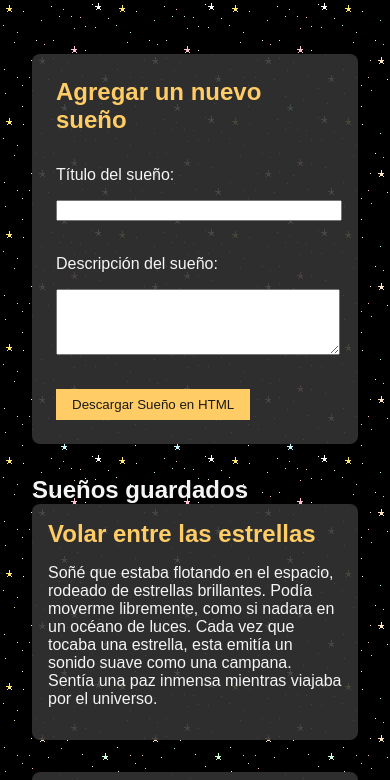
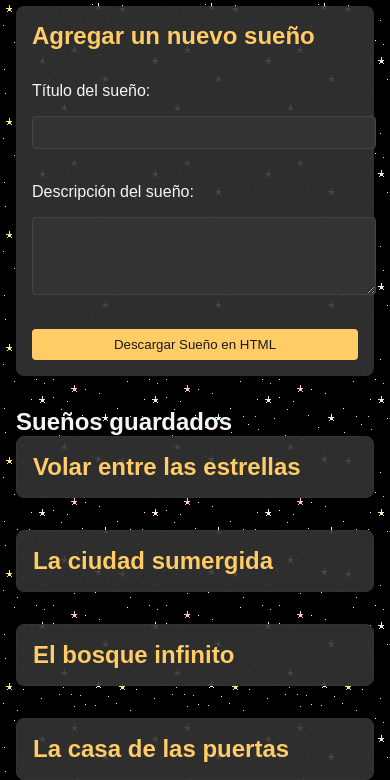
Before and after one commit to meowrhino/somnis, a plain HTML site: page index.html in a window 390 px wide. Shown: the part 142-922 px from the top of the page. Drawn offline with Linux system fonts and the light colour scheme.

Commit message:
6_styles

```diff
--- a/styles.css
+++ b/styles.css
@@ -2,7 +2,6 @@
 
 body {
     background: url('images/background.gif') repeat;
-    /* background: url('http://hk.geocities.com/chaukaiwang/background.gif') repeat;*/
     color: #F5F5F5; /* Blanco roto */
     font-family: 'Arial', sans-serif;
     margin: 0;
@@ -21,7 +20,6 @@ header h1 {
     font-size: 2rem;
 }
 
-
 h2 {
     margin: 0;
 }
@@ -32,6 +30,8 @@ h2 {
 
 main {
     padding: 2rem;
+    max-width: 800px;
+    margin: 0 auto;
 }
 
 #dream-form {
@@ -55,12 +55,22 @@ main {
     margin-bottom: 1rem;
 }
 
+#dreamForm input, #dreamForm textarea {
+    padding: 0.5rem;
+    background-color: #333;
+    border: 1px solid #444;
+    color: #F5F5F5;
+    border-radius: 4px;
+}
+
 #dreamForm button {
     background-color: #FFCC66;
     color: #1a1a1a;
     border: none;
     padding: 0.5rem 1rem;
     cursor: pointer;
+    border-radius: 4px;
+    transition: background-color 0.3s;
 }
 
 #dreamForm button:hover {
@@ -72,6 +82,18 @@ article {
     margin-bottom: 2rem;
     padding: 1rem;
     border-radius: 8px;
+    border: 1px solid #333;
+    cursor: pointer;
+    transition: transform 0.2s, border-color 0.3s;
+}
+
+article.collapsed p {
+    display: none;
+}
+
+article:hover {
+    transform: scale(1.02);
+    border-color: #FFCC66;
 }
 
 article h2 {
@@ -81,3 +103,22 @@ article h2 {
 article p {
     color: #F5F5F5; /* Blanco roto */
 }
+
+/* Responsividad */
+@media (max-width: 768px) {
+    main {
+        padding: 1rem;
+    }
+
+    header {
+        padding: 1.5rem;
+    }
+
+    #dream-form {
+        padding: 1rem;
+    }
+
+    #dreamForm button {
+        width: 100%;
+    }
+}
```
